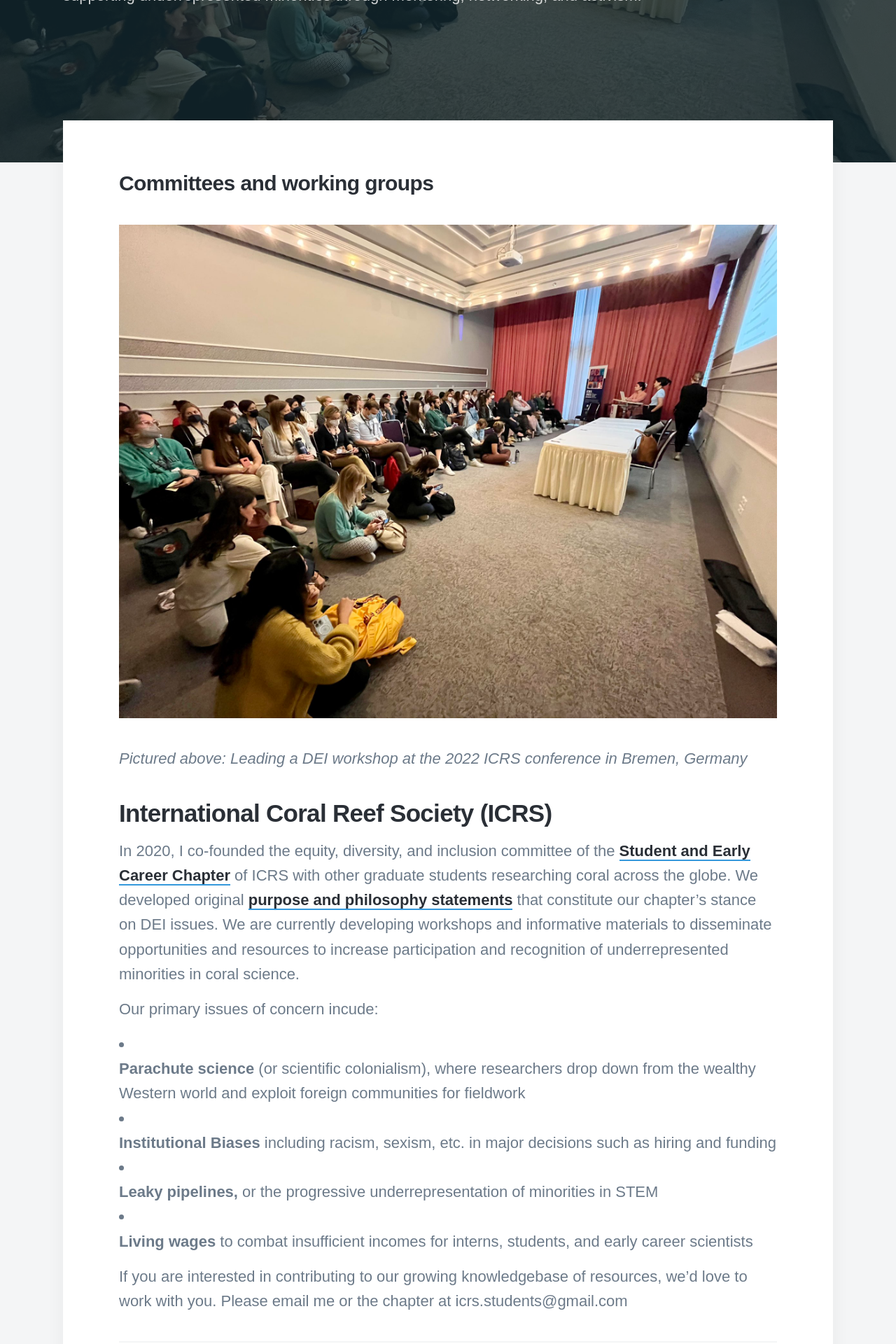
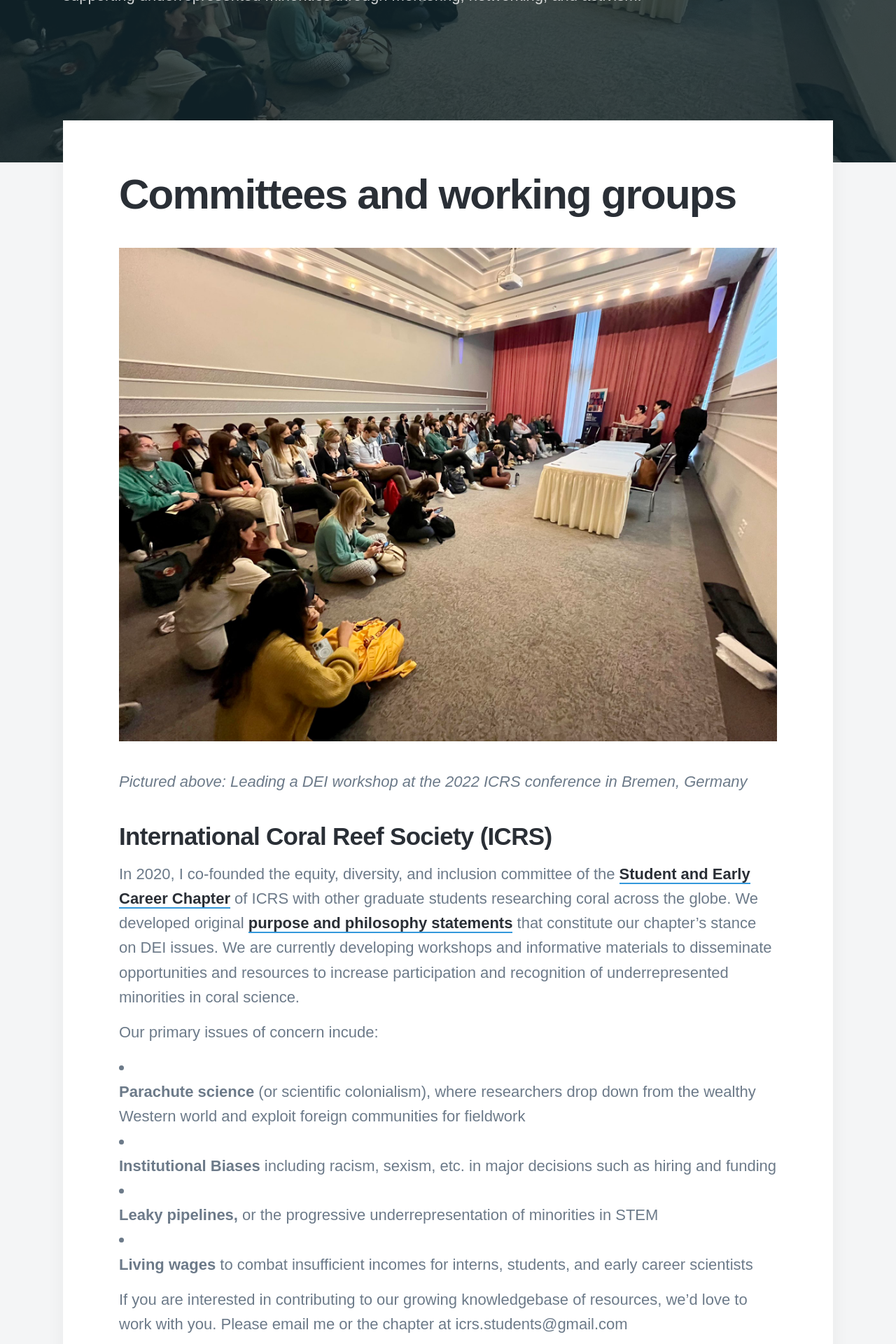
Before and after one commit to kristinaleilani/kristinaleilani.github.io, a Jekyll site: the page built from _pages/DEI.md, in a window 1280 px wide. Shown: the part 431-2351 px from the top of the page at 70% size. Built offline with Jekyll 4.4.1, drawn with Linux system fonts in a browser that asks for light colours; nearby versions of some CDN libraries; some web fonts are replaced.

Commit message:
Update DEI.md

```diff
--- a/_pages/DEI.md
+++ b/_pages/DEI.md
@@ -5,7 +5,7 @@ description:
 featured_image: /images/ICRS22.jpeg
 ---
 
-### Committees and working groups
+# Committees and working groups
 
 ![](/images/ICRS22.jpeg)
 
```
